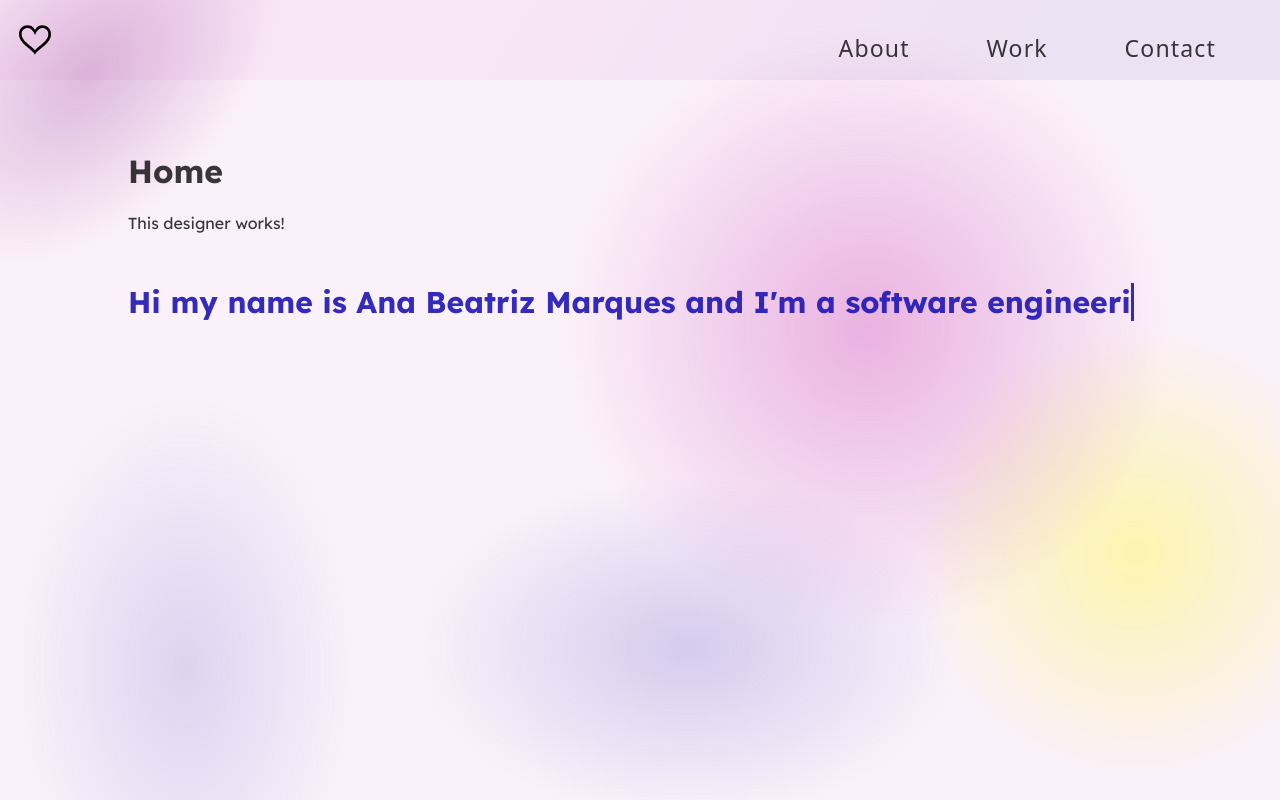
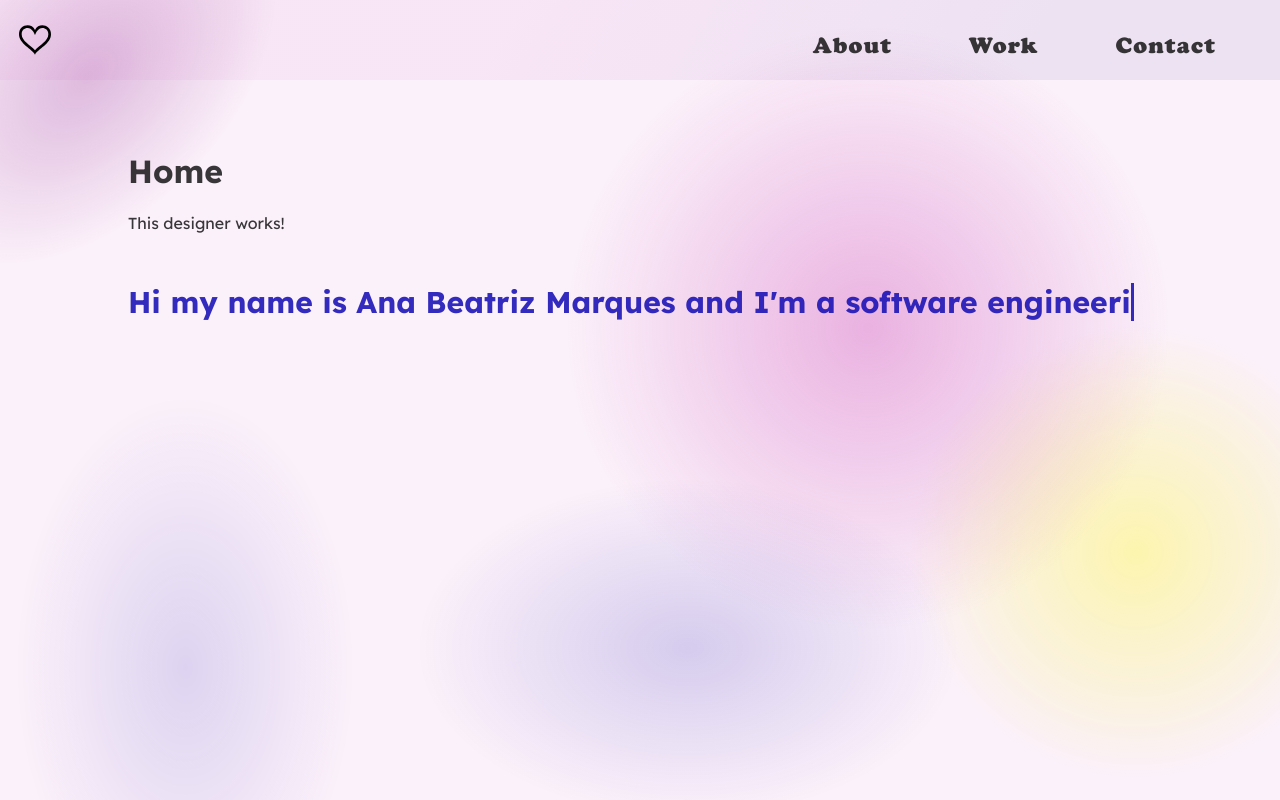
Before and after one commit to yourbaebea/personal, a React (Create React App) app: page / in a window 1280 px wide. Shown: the top 800 px of the page. Built offline with nearby package versions, Linux system fonts and the light colour scheme.

Commit message:
update in code

```diff
--- a/src/style/index.css
+++ b/src/style/index.css
@@ -29,22 +29,13 @@
 	--navbar: linear-gradient(301.08deg, rgba(17, 0, 128, 0.06) 20.42%,  rgba(200, 54, 176, 0.06) 60.38%);
 
 	--primary-text-color: var(--black-2);
-	--secondary-text-color: var(--beige-2);
+	--secondary-text-color: var(--typing);
+	--a-text-color: var(--typing);
 
 	/* system settings */
 
 	--primary-font: 'Lexend';
-	--secondary-font: 'Times New Roman';
-
-	--background-size: 10%;
-	--background:
-		linear-gradient(26.62deg, rgba(249, 124, 89, 0.326) 20.64%, rgba(249, 124, 89, 0) 49.82%),
-		linear-gradient(56.79deg, #ba5be643 33.79%, rgba(185, 91, 230, 0) 72.67%),
-		linear-gradient(301.08deg, rgba(252, 177, 91, 0.381) 20.42%, rgba(252, 178, 91, 0) 60.38%),
-		linear-gradient(141.57deg, rgba(78, 172, 235, 0.377) 19.08%, rgba(78, 173, 235, 0) 98.72%, #D3E4FF);
-
-
-
+	--secondary-font: 'Cooper Black Regular';
 }
 
 @font-face {
@@ -59,6 +50,13 @@
 }
 
 
+@font-face {
+	font-family: 'Cooper Black Regular';
+	font-weight: 900;
+	src: local('Cooper Black Regular'), url(../../public/fonts/Cooper\ Black\ Regular.ttf) format('truetype');
+}
+
+
 
 html,
 body {
@@ -68,8 +66,7 @@ body {
 	margin: 0;
 	padding: 0;
 	color: var(--primary-text-color);
-	font-family: var(--primary-font), var(--secondary-font);
-
+	font-family: var(--primary-font), 'Times New Roman', Times, serif;
 }
 
 body::before {
@@ -98,7 +95,7 @@ a{
 }
 
 a:hover{
-	color: var(--pink-2);
+	color: var(--a-text-color);
 	pointer-events: auto;
 }
 
@@ -107,8 +104,9 @@ text {
 }
 
 div, div:hover{
-	pointer-events: auto;
-	/*pointer-events: none;*/
+	pointer-events: none;
+	/*change this if hold and click is not happening, this is not allowing pointers except for link
+	pointer-events: auto;*/
 }
 
 
--- a/src/style/layout.module.css
+++ b/src/style/layout.module.css
@@ -26,7 +26,7 @@
   padding-bottom: 2vh;
   background:var(--navbar);
   box-sizing: border-box;
-  font-family: Cooper Black, system-ui, -apple-system, 'Segoe UI', Roboto, 'Helvetica Neue', Arial, 'Noto Sans',
+  font-family: var(--secondary-font), system-ui, -apple-system, 'Segoe UI', Roboto, 'Helvetica Neue', Arial, 'Noto Sans',
     'Liberation Sans', sans-serif;
 }
 
@@ -44,7 +44,7 @@
 .navHome {
   color: #000;
   font-size: max(2vw, 20px);
-  font-family: Cooper Black, system-ui, -apple-system, 'Segoe UI', Roboto, 'Helvetica Neue', Arial, 'Noto Sans',
+  font-family: var(--secondary-font), system-ui, -apple-system, 'Segoe UI', Roboto, 'Helvetica Neue', Arial, 'Noto Sans',
     'Liberation Sans', sans-serif;
   letter-spacing: 0.05em;
   width: min-content;
@@ -78,7 +78,7 @@
   box-sizing: border-box;
   display: flex;
   justify-content:flex-end;
-  color: var(--typing);
+  color: var(--secondary-text-color);
   font-size: 15px;
   letter-spacing: 0.01em;
 }
--- a/src/style/page.module.css
+++ b/src/style/page.module.css
@@ -11,7 +11,7 @@
   flex-direction: column;
   align-items: center;
   padding: 50px 10%;
-  font-family: Lexend, system-ui, -apple-system, 'Segoe UI', Roboto, 'Helvetica Neue', Arial, 'Noto Sans',
+  font-family: var(--primary-font), system-ui, -apple-system, 'Segoe UI', Roboto, 'Helvetica Neue', Arial, 'Noto Sans',
     'Liberation Sans', sans-serif;
 }
 
@@ -37,8 +37,7 @@
   flex-direction: column;
   align-items: left;
   padding: 50px 10%;
-  font-family: Lexend, system-ui, -apple-system, 'Segoe UI', Roboto, 'Helvetica Neue', Arial, 'Noto Sans',
-    'Liberation Sans', sans-serif;
+  font-family: inherit;
 }
 
 .firstContainer {
--- a/src/style/typing.module.css
+++ b/src/style/typing.module.css
@@ -1,5 +1,5 @@
 .text {
     display: inline-block;
-    color: var(--typing);
-    border-right: 3px solid var(--typing);
+    color: var(--secondary-text-color);
+    border-right: 3px solid var(--secondary-text-color);
 }
```
Also changed, not shown: public/fonts/Cooper Black Regular.ttf (added).
